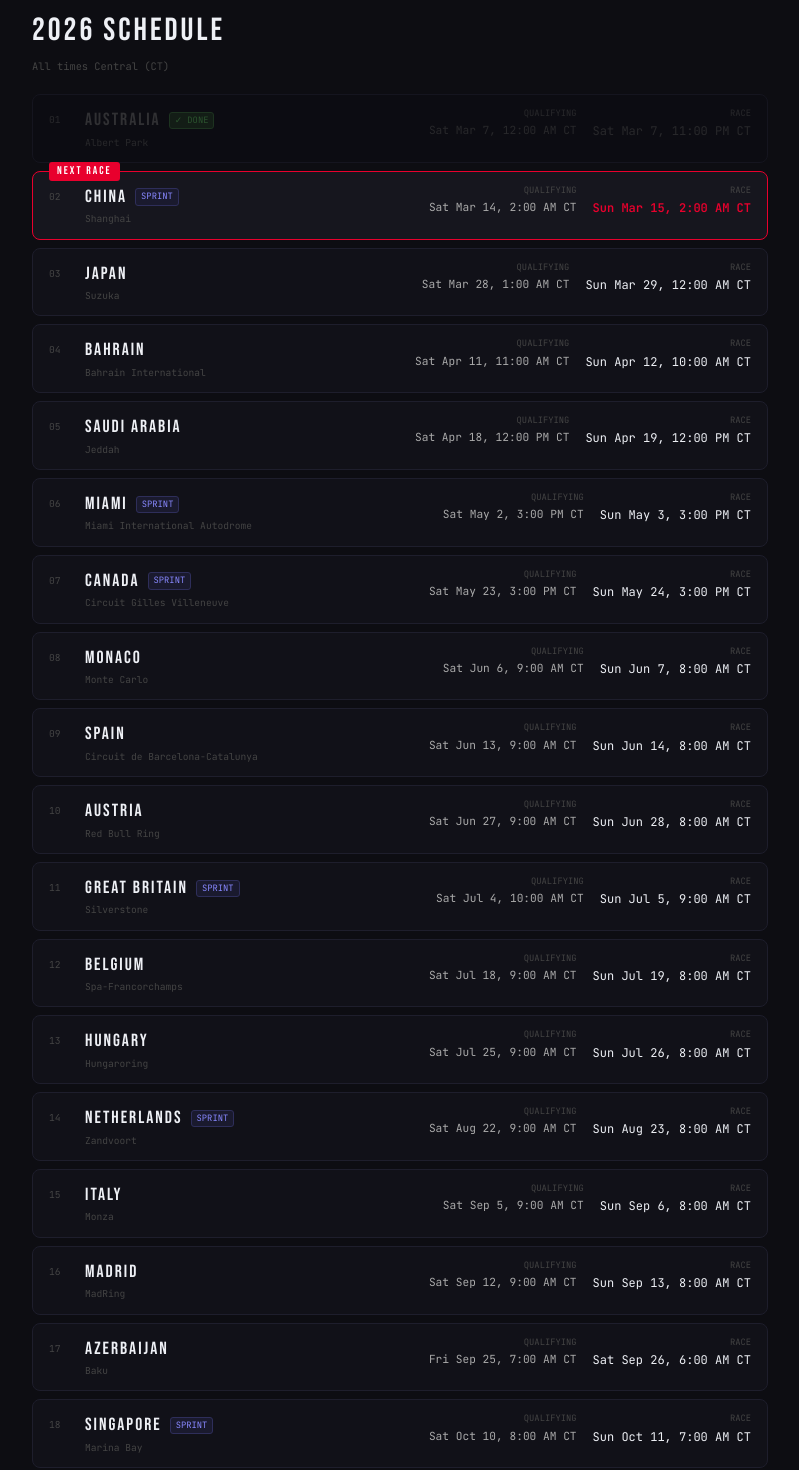
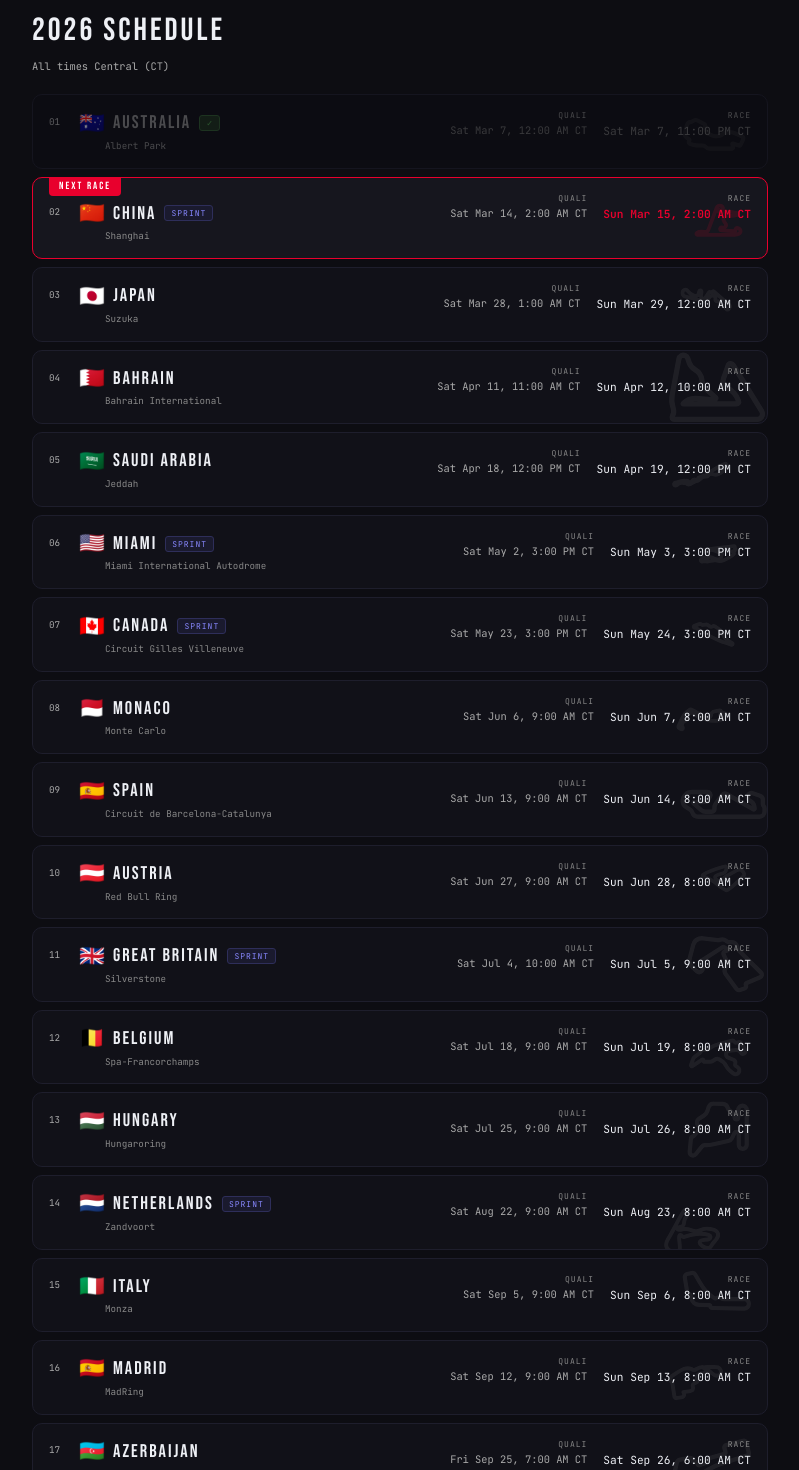
Before and after one commit to c55m10f1/f1-pickem, a Next.js app: page /schedule in a window 1280 px wide. Shown: the part 120-1590 px from the top of the page, without its empty margins (240-1039 px from the left). Built offline with nearby package versions, Linux system fonts and the light colour scheme; no server answers.

Commit message:
Add files via upload

```diff
--- a/pages/picks.js
+++ b/pages/picks.js
@@ -142,6 +142,20 @@
           {existing?.dns && !readonly && (
             <div className="bg-red-950 border border-red-900 rounded-lg px-3 py-2 mb-3 text-sm text-red-300">
               Currently DNS — save new picks to override.
+            </div>
+          )}
+
+          {existing && !existing.dns && !readonly && (
+            <div className="flex items-center gap-2 mb-3 px-3 py-2 rounded-lg" style={{background:'#0a1a0a',border:'1px solid #1a3a1a'}}>
+              <span style={{fontFamily:"'JetBrains Mono',monospace",fontSize:'0.65rem',color:'#4ade80',letterSpacing:'1px'}}>
+                ✓ PICKS SAVED
+              </span>
+              <span style={{fontFamily:"'JetBrains Mono',monospace",fontSize:'0.58rem',color:'#888'}}>
+                — {existing.p1} / {existing.p2} / {existing.p3}
+              </span>
+              {existing.is_autopick && (
+                <span style={{fontFamily:"'JetBrains Mono',monospace",fontSize:'0.55rem',color:'#FFD060',marginLeft:'auto'}}>🎲 AUTO</span>
+              )}
             </div>
           )}
 
--- a/pages/schedule.js
+++ b/pages/schedule.js
@@ -1,5 +1,32 @@
 import Layout from '../components/Layout'
 import { RACES } from '../lib/data'
+
+const TRACK_FILES = {
+  'australia': '/tracks/australia.svg',
+  'china': '/tracks/china.svg',
+  'japan': '/tracks/japan.svg',
+  'bahrain': '/tracks/bahrain.svg',
+  'saudi-arabia': '/tracks/saudi-arabia.svg',
+  'usa': '/tracks/usa.svg',
+  'usa-miami': '/tracks/usa-miami.svg',
+  'canada': '/tracks/canada.svg',
+  'monaco': '/tracks/monaco.svg',
+  'spain': '/tracks/spain.svg',
+  'austria': '/tracks/austria.svg',
+  'great-britain': '/tracks/great-britain.svg',
+  'belgium': '/tracks/belgium.svg',
+  'hungary': '/tracks/hungary.svg',
+  'netherlands': '/tracks/netherlands.svg',
+  'italy': '/tracks/italy.svg',
+  'azerbaijan': '/tracks/azerbaijan.svg',
+  'singapore': '/tracks/singapore.svg',
+  'mexico': '/tracks/mexico.svg',
+  'brazil': '/tracks/brazil.svg',
+  'qatar': '/tracks/qatar.svg',
+  'abu-dhabi': '/tracks/abu-dhabi.svg',
+  'madrid': '/tracks/madrid.svg',
+  'las-vegas': '/tracks/las-vegas.svg',
+}
 
 const SCHEDULE = [
   { id: "AUS", name: "Australia", circuit: "Albert Park", sprint: false, quCT: "Sat Mar 7, 12:00 AM CT", raceCT: "Sat Mar 7, 11:00 PM CT" },
@@ -36,68 +63,86 @@
       <div className="fade-up">
         <div className="mb-5">
           <h1 style={{fontFamily:"'Bebas Neue',sans-serif",fontSize:"2rem",letterSpacing:"3px"}}>2026 SCHEDULE</h1>
-          <div style={{fontFamily:"'JetBrains Mono',monospace",fontSize:"0.65rem",color:"#444",marginTop:"4px"}}>All times Central (CT)</div>
+          <div style={{fontFamily:"'JetBrains Mono',monospace",fontSize:"0.65rem",color:"#aaa",marginTop:"4px"}}>All times Central (CT)</div>
         </div>
 
         <div style={{display:'flex',flexDirection:'column',gap:'8px'}}>
           {SCHEDULE.map((race, i) => {
+            const raceData = RACES.find(r => r.id === race.id)
             const raceDate = new Date(race.raceCT.replace(' CT','') + ' 2026')
             const isPast = raceDate < now
             const isNext = !isPast && SCHEDULE.slice(0,i).every(r => new Date(r.raceCT.replace(' CT','') + ' 2026') < now)
+            const trackFile = raceData ? TRACK_FILES[raceData.country] : null
+            const flag = raceData?.flag || ''
 
             return (
               <div key={race.id}
                 style={{
                   background: isNext ? '#16161e' : isPast ? '#0d0d12' : '#111118',
                   border: isNext ? '1px solid #E8002D' : '1px solid #1e1e2c',
-                  borderRadius: '8px',
-                  padding: '12px 16px',
+                  borderRadius: '10px',
+                  padding: '14px 16px',
                   opacity: isPast ? 0.5 : 1,
                   position: 'relative',
+                  overflow: 'hidden',
                 }}>
+
+                {/* Track outline background */}
+                {trackFile && (
+                  <div style={{
+                    position:'absolute', right:'-10px', top:'50%', transform:'translateY(-50%)',
+                    opacity: isNext ? 0.12 : 0.06, pointerEvents:'none'
+                  }}>
+                    <img src={trackFile} alt="" width="120" height="120"
+                      style={{filter: isNext
+                        ? 'brightness(0) saturate(100%) invert(12%) sepia(95%) saturate(7000%) hue-rotate(347deg)'
+                        : 'brightness(0) invert(1)'}} />
+                  </div>
+                )}
 
                 {isNext && (
                   <div style={{
-                    position:'absolute',top:'-10px',left:'16px',
+                    position:'absolute',top:'-1px',left:'16px',
                     background:'#E8002D',color:'#fff',
-                    fontFamily:"'Bebas Neue',sans-serif",fontSize:'0.7rem',
-                    letterSpacing:'2px',padding:'1px 8px',borderRadius:'3px'
+                    fontFamily:"'Bebas Neue',sans-serif",fontSize:'0.65rem',
+                    letterSpacing:'2px',padding:'2px 10px',borderRadius:'0 0 4px 4px'
                   }}>NEXT RACE</div>
                 )}
 
-                <div style={{display:'flex',justifyContent:'space-between',alignItems:'flex-start',flexWrap:'wrap',gap:'8px'}}>
+                <div style={{display:'flex',justifyContent:'space-between',alignItems:'flex-start',flexWrap:'wrap',gap:'8px',position:'relative',zIndex:1}}>
                   <div>
-                    <div style={{display:'flex',alignItems:'center',gap:'8px'}}>
-                      <span style={{fontFamily:"'JetBrains Mono',monospace",fontSize:'0.6rem',color:'#444',minWidth:'28px'}}>
+                    <div style={{display:'flex',alignItems:'center',gap:'8px', marginTop: isNext ? '8px' : 0}}>
+                      <span style={{fontFamily:"'JetBrains Mono',monospace",fontSize:'0.58rem',color:'#aaa',minWidth:'22px'}}>
                         {String(i+1).padStart(2,'0')}
                       </span>
-                      <span style={{fontFamily:"'Bebas Neue',sans-serif",fontSize:'1.1rem',letterSpacing:'2px',color: isPast ? '#555' : '#eef0f5'}}>
-                        {race.name}
+                      <span style={{fontSize:'1.3rem',lineHeight:1}}>{flag}</span>
+                      <span style={{fontFamily:"'Bebas Neue',sans-serif",fontSize:'1.15rem',letterSpacing:'2px',color: isPast ? '#888' : '#eef0f5'}}>
+                        {race.name.toUpperCase()}
                       </span>
                       {race.sprint && (
-                        <span style={{fontFamily:"'JetBrains Mono',monospace",fontSize:'0.55rem',
+                        <span style={{fontFamily:"'JetBrains Mono',monospace",fontSize:'0.5rem',
                           background:'#1a1a2e',border:'1px solid #2e2e5a',color:'#8888ff',
-                          padding:'1px 5px',borderRadius:'3px'}}>SPRINT</span>
+                          padding:'1px 6px',borderRadius:'3px',letterSpacing:'1px'}}>SPRINT</span>
                       )}
                       {isPast && (
-                        <span style={{fontFamily:"'JetBrains Mono',monospace",fontSize:'0.55rem',
+                        <span style={{fontFamily:"'JetBrains Mono',monospace",fontSize:'0.5rem',
                           background:'#1a2e1a',border:'1px solid #2e5a2e',color:'#4a9a4a',
-                          padding:'1px 5px',borderRadius:'3px'}}>✓ DONE</span>
+                          padding:'1px 6px',borderRadius:'3px'}}>✓</span>
                       )}
                     </div>
-                    <div style={{fontFamily:"'JetBrains Mono',monospace",fontSize:'0.6rem',color:'#444',marginLeft:'36px',marginTop:'2px'}}>
+                    <div style={{fontFamily:"'JetBrains Mono',monospace",fontSize:'0.58rem',color:'#888',marginLeft:'56px',marginTop:'3px'}}>
                       {race.circuit}
                     </div>
                   </div>
 
                   <div style={{display:'flex',gap:'16px',flexWrap:'wrap'}}>
                     <div style={{textAlign:'right'}}>
-                      <div style={{fontFamily:"'JetBrains Mono',monospace",fontSize:'0.55rem',color:'#444',marginBottom:'2px'}}>QUALIFYING</div>
-                      <div style={{fontFamily:"'JetBrains Mono',monospace",fontSize:'0.7rem',color: isPast ? '#444' : '#aaa'}}>{race.quCT}</div>
+                      <div style={{fontFamily:"'JetBrains Mono',monospace",fontSize:'0.5rem',color:'#888',marginBottom:'2px',letterSpacing:'1px'}}>QUALI</div>
+                      <div style={{fontFamily:"'JetBrains Mono',monospace",fontSize:'0.65rem',color: isPast ? '#666' : '#aaa'}}>{race.quCT}</div>
                     </div>
                     <div style={{textAlign:'right'}}>
-                      <div style={{fontFamily:"'JetBrains Mono',monospace",fontSize:'0.55rem',color:'#444',marginBottom:'2px'}}>RACE</div>
-                      <div style={{fontFamily:"'JetBrains Mono',monospace",fontSize:'0.75rem',color: isPast ? '#444' : isNext ? '#E8002D' : '#eef0f5',fontWeight: isNext ? 700 : 400}}>{race.raceCT}</div>
+                      <div style={{fontFamily:"'JetBrains Mono',monospace",fontSize:'0.5rem',color:'#888',marginBottom:'2px',letterSpacing:'1px'}}>RACE</div>
+                      <div style={{fontFamily:"'JetBrains Mono',monospace",fontSize:'0.7rem',color: isPast ? '#666' : isNext ? '#E8002D' : '#eef0f5',fontWeight: isNext ? 700 : 400}}>{race.raceCT}</div>
                     </div>
                   </div>
                 </div>
```
